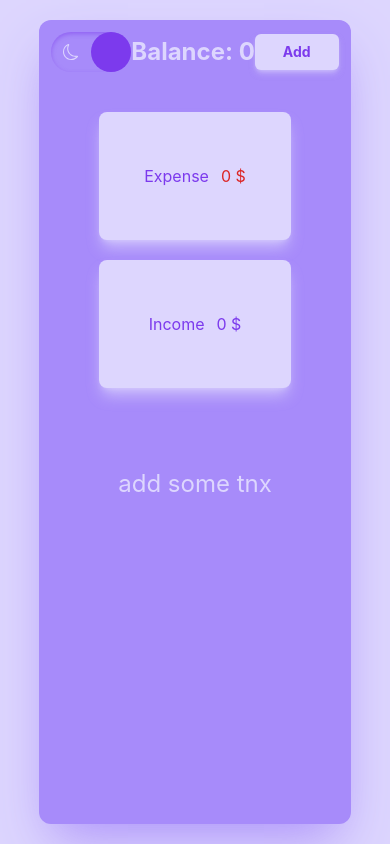
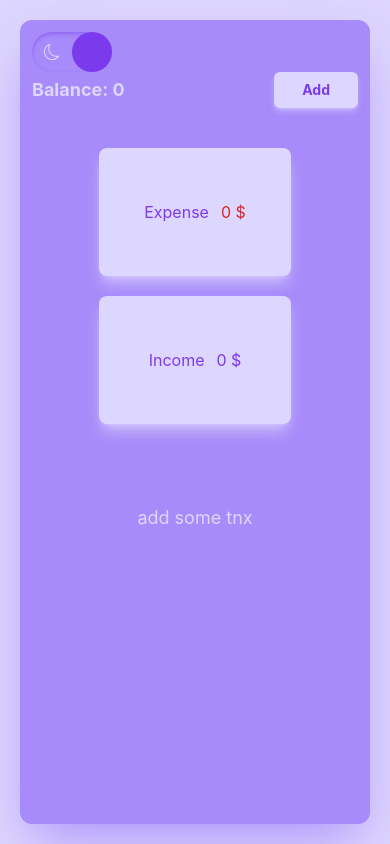
Before and after one commit to armin-bkh/expense-tracker-app-react-js, a React (Create React App) app: page / in a window 390 px wide. Built offline with nearby package versions, Linux system fonts and the light colour scheme.

Commit message:
change title color

```diff
--- a/src/Components/App/ExpenseTrackerApp.jsx
+++ b/src/Components/App/ExpenseTrackerApp.jsx
@@ -54,7 +54,7 @@ const ExpenseTrackerApp = () => {
   return (
     <section
       className={
-        "bg-violet-400 dark:bg-violet-600 dark:shadow-violet-600/90 p-3 md:p-5 rounded-xl shadow-2xl shadow-violet-400/90 lg:w-10/12 mx-auto"
+        "bg-violet-400 dark:bg-violet-600 dark:shadow-violet-600/90 p-3 md:p-5 rounded-xl shadow-2xl shadow-violet-400/90 w-full lg:w-10/12 mx-auto"
       }
     >
       <OverView
--- a/src/Components/OverView/OverView.jsx
+++ b/src/Components/OverView/OverView.jsx
@@ -7,9 +7,9 @@ const OverView = ({ expense, income, addTransactions }) => {
 
   return (
     <>
+      <DarkModeToggle />
       <article className={"flex items-center justify-between"}>
-        <DarkModeToggle />
-        <span className="text-violet-200 dark:text-violet-900 text-2xl font-bold">
+        <span className="text-violet-200 text-lg lg:text-2xl font-bold">
           Balance: {income - expense}
         </span>
         <button
--- a/src/Components/TransAction/TransAction.jsx
+++ b/src/Components/TransAction/TransAction.jsx
@@ -79,13 +79,13 @@ const TransAction = ({
           ))}
         </ul>
       ) : (
-        <h5 className={`text-violet-200 text-2xl text-center`}>
+        <h5 className={`text-violet-200 text-lg lg:text-2xl text-center`}>
           item not found
         </h5>
       )}
     </article>
   ) : (
-    <h5 className={`mt-20 text-violet-200 text-2xl text-center`}>
+    <h5 className={`mt-20 text-violet-200 text-lg lg:text-2xl text-center`}>
       add some tnx
     </h5>
   );
--- a/src/Components/TransActionForm/TransActionForm.jsx
+++ b/src/Components/TransActionForm/TransActionForm.jsx
@@ -76,8 +76,8 @@ const TransActionFrom = ({ addTransactions, setIsShow }) => {
           <span
             className={`flex items-center justify-center w-4 h-4 rounded-sm border ${
               formValues.type === "expense"
-                ? "border-violet-200"
-                : "border-violet-600"
+                ? "border-violet-200 dark:border-violet-700"
+                : "border-violet-600 dark:border-violet-200"
             } mr-3`}
           >
             {formValues.type === "expense" && <IoCheckmarkSharp />}
@@ -104,8 +104,8 @@ const TransActionFrom = ({ addTransactions, setIsShow }) => {
           <span
             className={`flex items-center justify-center w-4 h-4 rounded-sm border ${
               formValues.type === "income"
-                ? "border-violet-200"
-                : "border-violet-600"
+                ? "border-violet-200 dark:border-violet-700"
+                : "border-violet-600 dark:border-violet-200"
             }  mr-3`}
           >
             {formValues.type === "income" && <IoCheckmarkSharp />}
```
